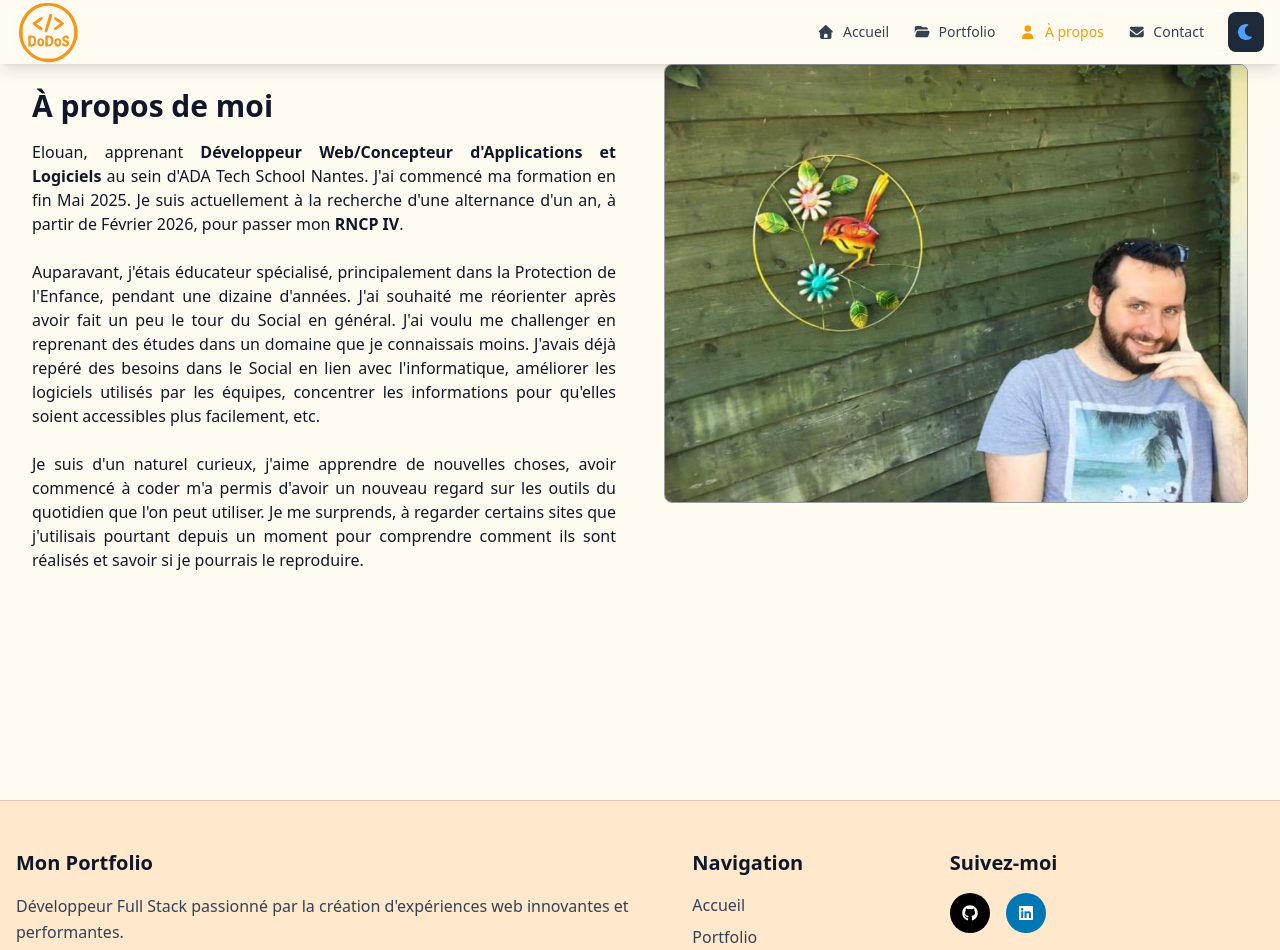
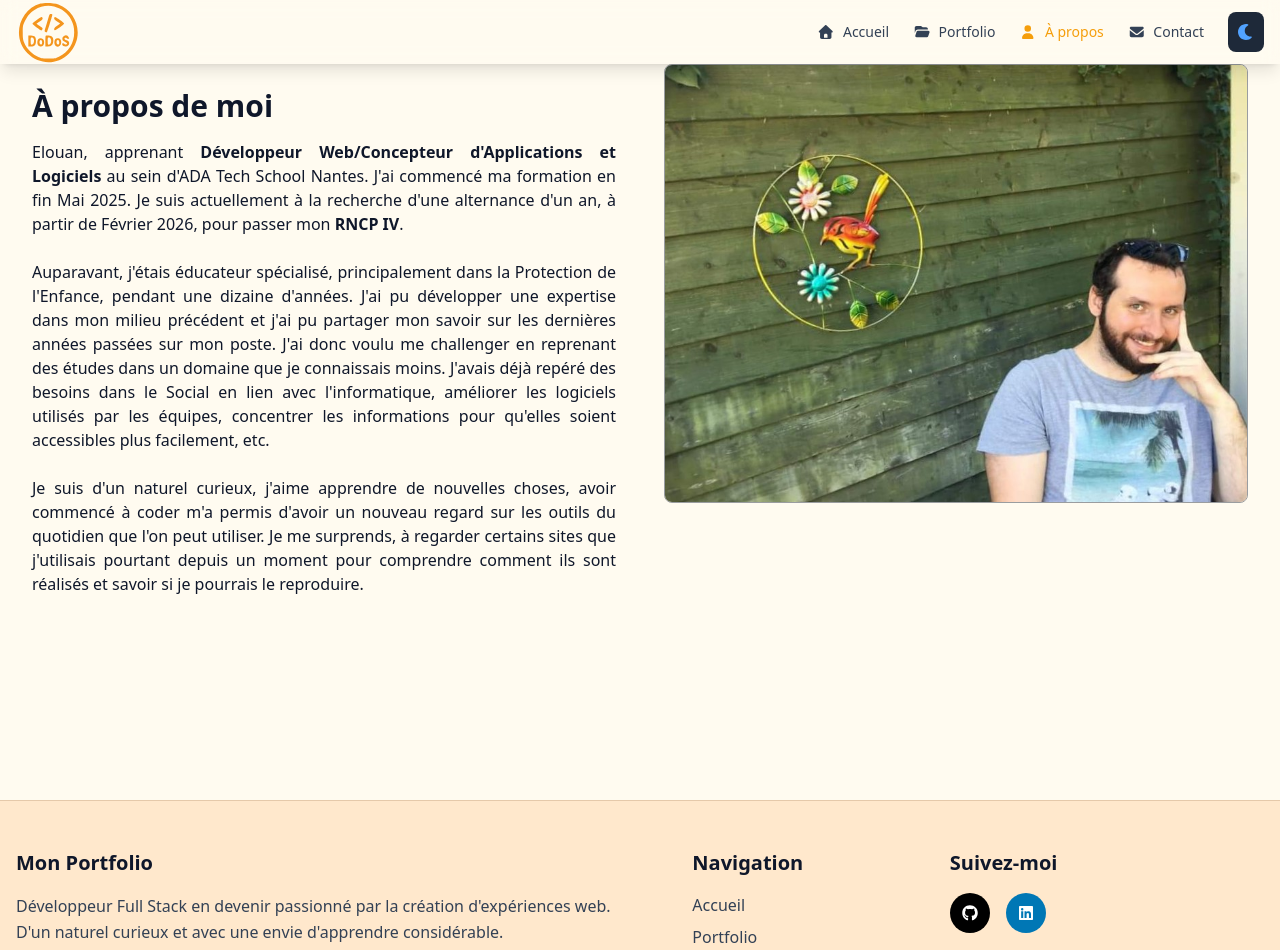
Before and after one commit to DwoDwoS/Portfolio-v.2, a Next.js app in the folder portfolio/: page /about in a window 1280 px wide. Shown: the top 950 px of the page. Built offline with nearby package versions, Linux system fonts and the light colour scheme.

Commit message:
update: somes lines to change

```diff
--- a/portfolio/app/about/page.tsx
+++ b/portfolio/app/about/page.tsx
@@ -11,7 +11,7 @@ export default function AboutPage() {
               J'ai commencé ma formation en fin Mai 2025. Je suis actuellement à la recherche d'une alternance d'un an, à partir de Février 2026, pour passer mon <strong>RNCP IV</strong>.</p>
 
             <p>Auparavant, j'étais éducateur spécialisé, principalement dans la Protection de l'Enfance, pendant une dizaine d'années.
-              J'ai souhaité me réorienter après avoir fait un peu le tour du Social en général. J'ai voulu me challenger en reprenant des études dans un domaine que je connaissais moins.
+              J'ai pu développer une expertise dans mon milieu précédent et j'ai pu partager mon savoir sur les dernières années passées sur mon poste. J'ai donc voulu me challenger en reprenant des études dans un domaine que je connaissais moins.
               J'avais déjà repéré des besoins dans le Social en lien avec l'informatique, améliorer les logiciels utilisés par les équipes, concentrer les informations pour qu'elles soient accessibles plus facilement, etc.
             </p>
 
--- a/portfolio/components/Footer.tsx
+++ b/portfolio/components/Footer.tsx
@@ -22,8 +22,7 @@ const Footer = () => {
               Mon Portfolio
             </h3>
             <p className="leading-relaxed">
-              Développeur Full Stack passionné par la création d'expériences web
-              innovantes et performantes. <br />
+              Développeur Full Stack en devenir passionné par la création d'expériences web. <br />
               D'un naturel curieux et avec une envie d'apprendre considérable.
             </p>
           </div>
```
